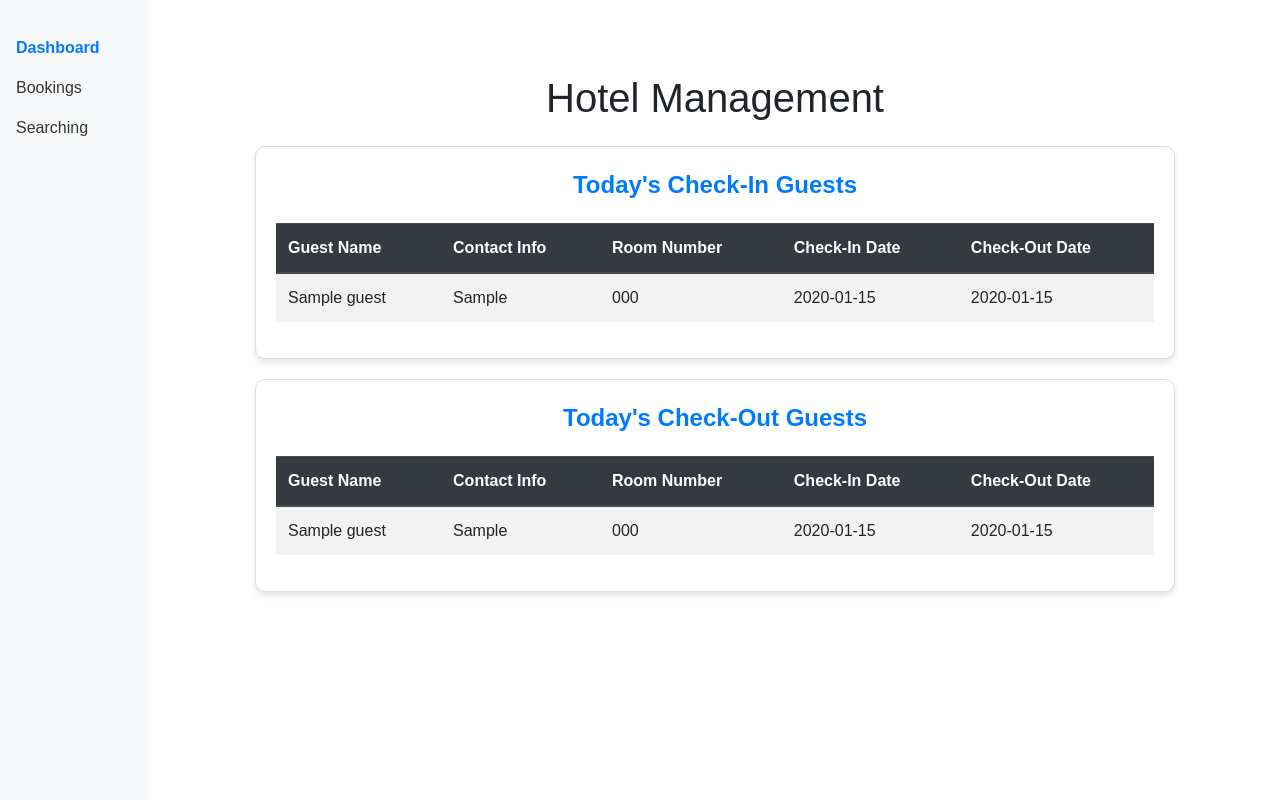
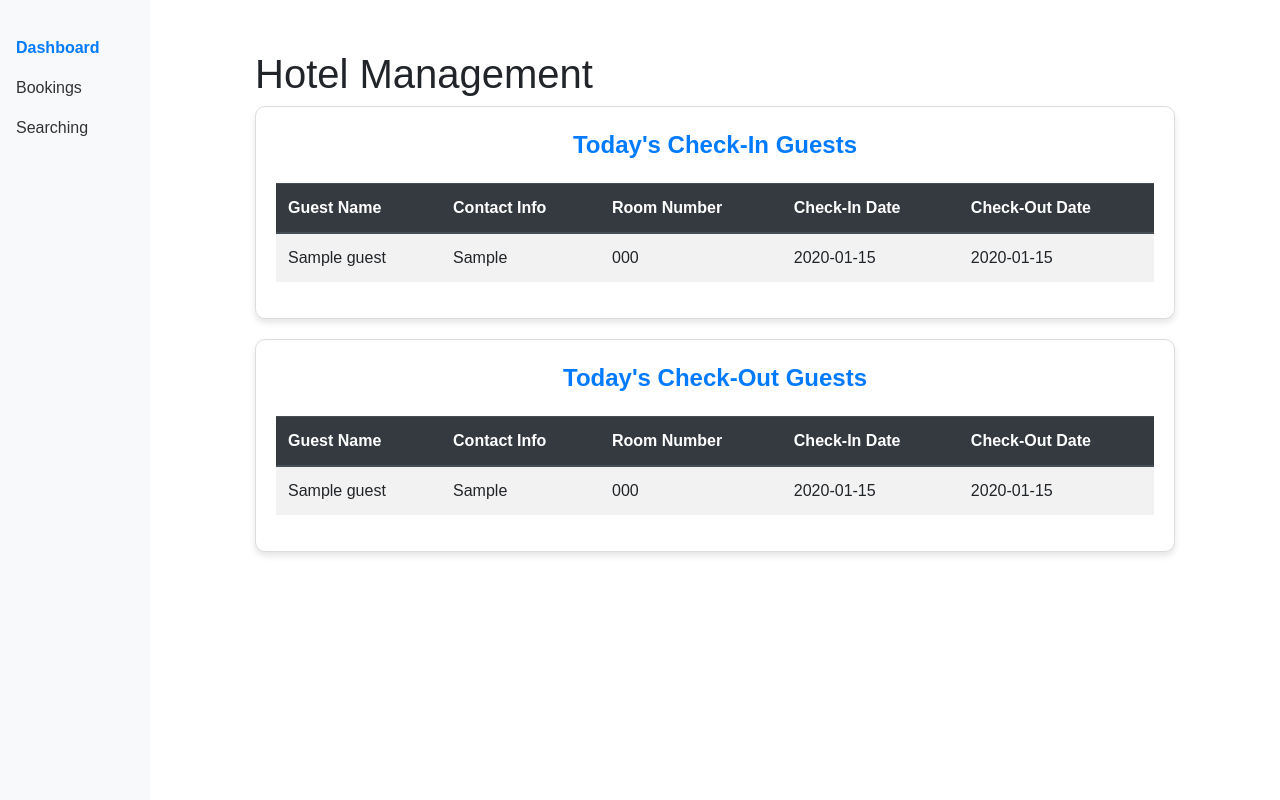
Before and after one commit to chengyu6512/hotel_backend, a Flask app: template templates/index.html in a window 1280 px wide. Run offline with Flask 3, Linux system fonts and the light colour scheme; the template is opened without the code that fills it: values that come from a table or form of the project are taken from there, others are empty; tables that the repository leaves empty hold one stand-in row (values such as "Sample post"); some libraries are stand-ins or nearby versions.

Commit message:
hotel_backend

```diff
--- a/templates/index.html
+++ b/templates/index.html
@@ -32,7 +32,7 @@
     {% include 'layout/menu.html' %}
 
     <div class="content">
-        <h1 class="text-center my-4">Hotel Management</h1>
+        <h1>Hotel Management</h1>
 
         <!-- Today's Check-In Guests -->
         <div class="dashboard-card">
```
